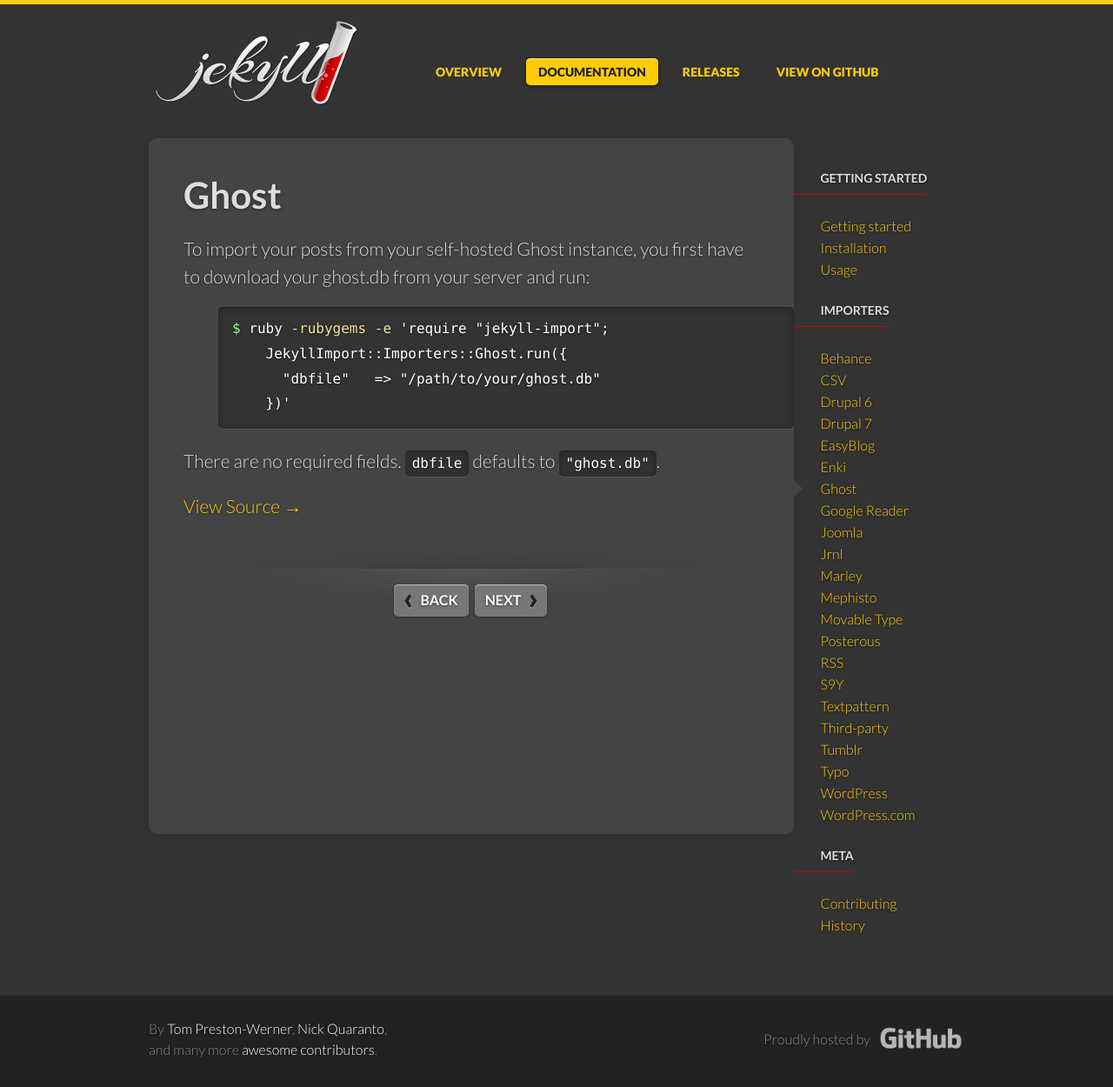
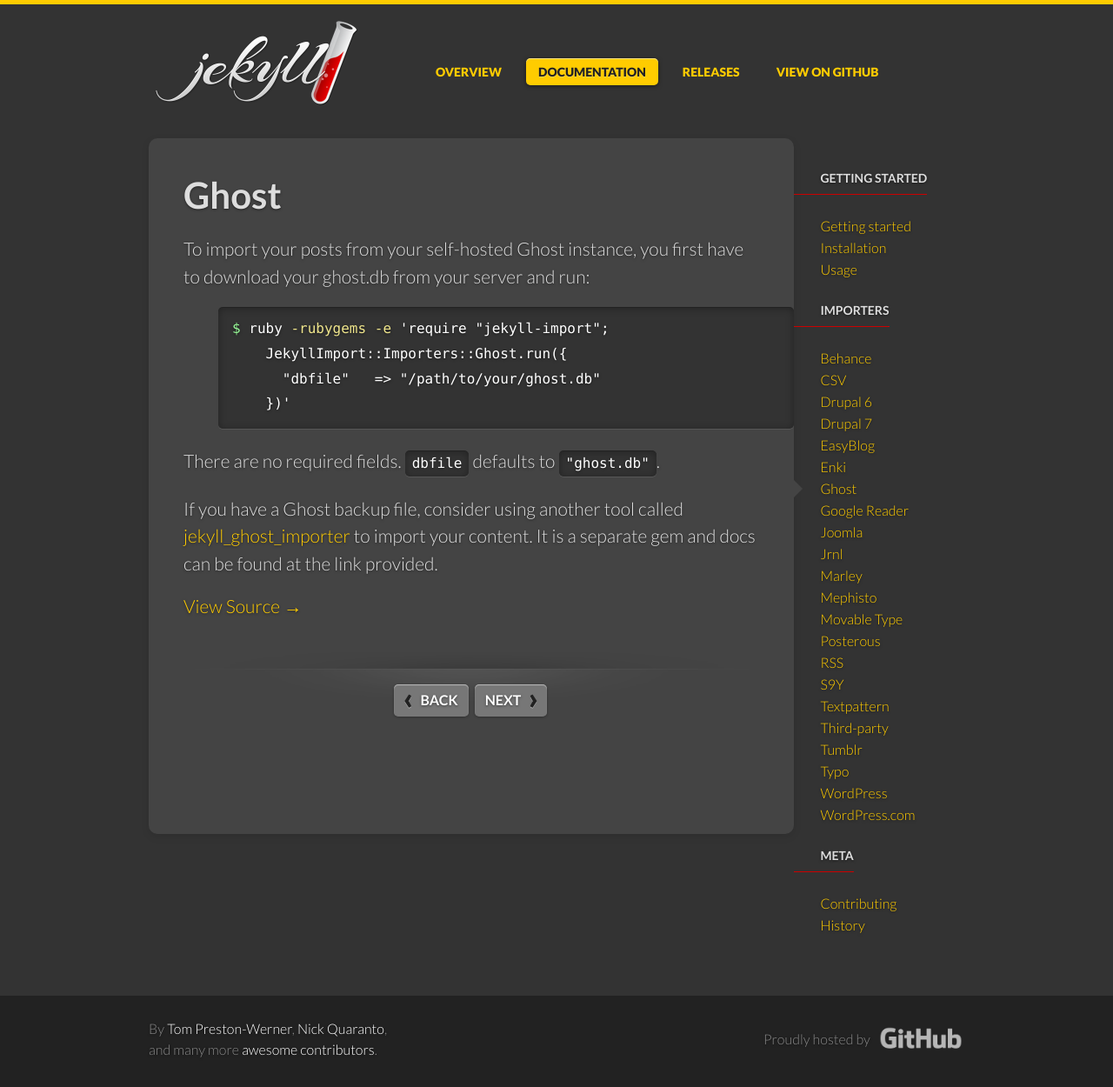
Before and after one commit to jekyll/jekyll-import, a Jekyll site: the page built from site/_importers/ghost.md, in a window 1280 px wide. Shown: the whole page at 87% size. Built offline with Jekyll 4.4.1, drawn with Linux system fonts in a browser that asks for light colours; some web fonts are replaced.

Commit message:
Add jekyll_ghost_importer link to Ghost importer docs page.
Fixes #160.

```diff
--- a/site/_importers/ghost.md
+++ b/site/_importers/ghost.md
@@ -17,3 +17,5 @@
 {% endhighlight %}
 
 There are no required fields. `dbfile` defaults to `"ghost.db"`.
+
+If you have a Ghost backup file, consider using another tool called [jekyll_ghost_importer](https://github.com/eloyesp/jekyll_ghost_importer) to import your content. It is a separate gem and docs can be found at the link provided.
```
